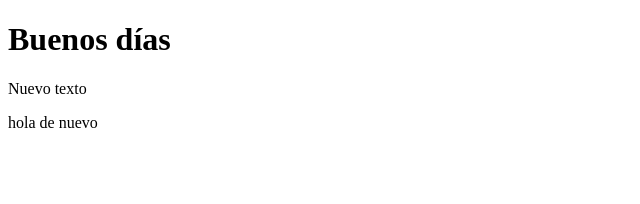
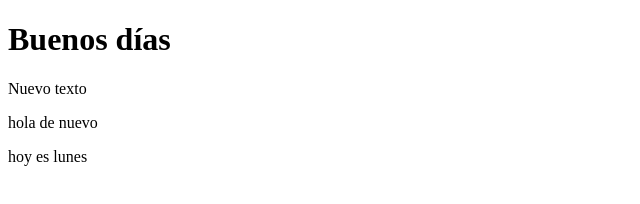
Before and after one commit to felix2864/inicio-trabajo, a plain HTML site: page Index.html in a window 1280 px wide. Shown: the full height of the page, 0-640 px from the left. Drawn offline with Linux system fonts and the light colour scheme.

Commit message:
inicio trabajo

```diff
--- a/Index.html
+++ b/Index.html
@@ -10,5 +10,6 @@
     <h1>Buenos días</h1>
     <p>Nuevo texto</p>
     <p>hola de nuevo</p>
+    <p>hoy es lunes</p>
 </body>
 </html>
```
Also changed, not shown: instrucciones.txt.
